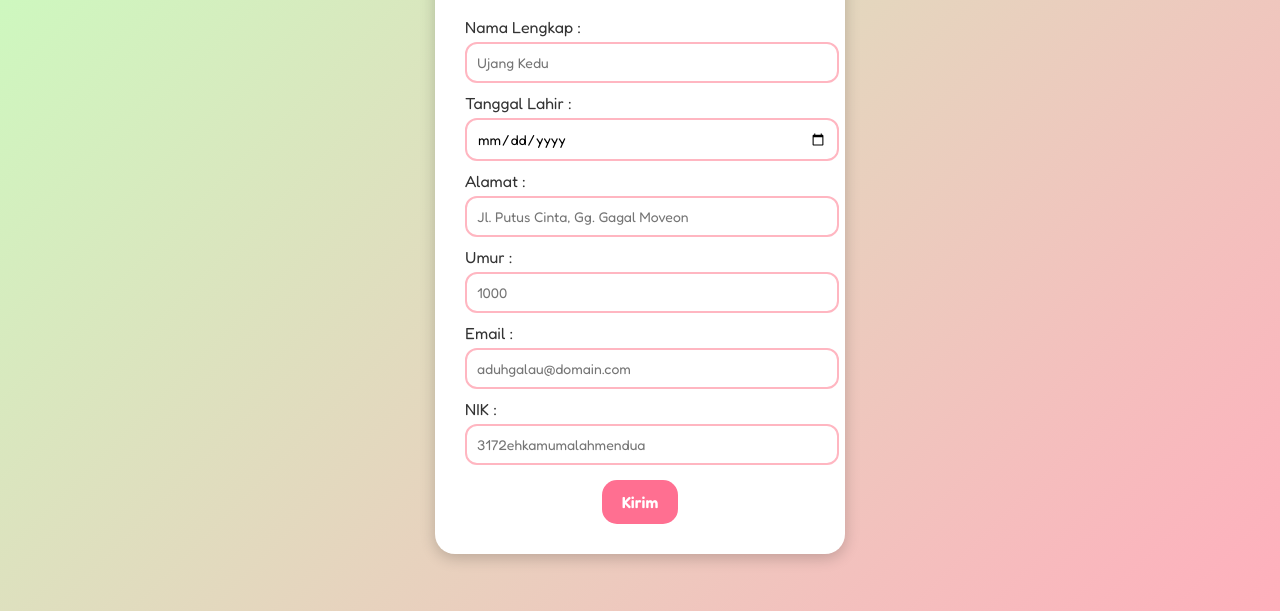
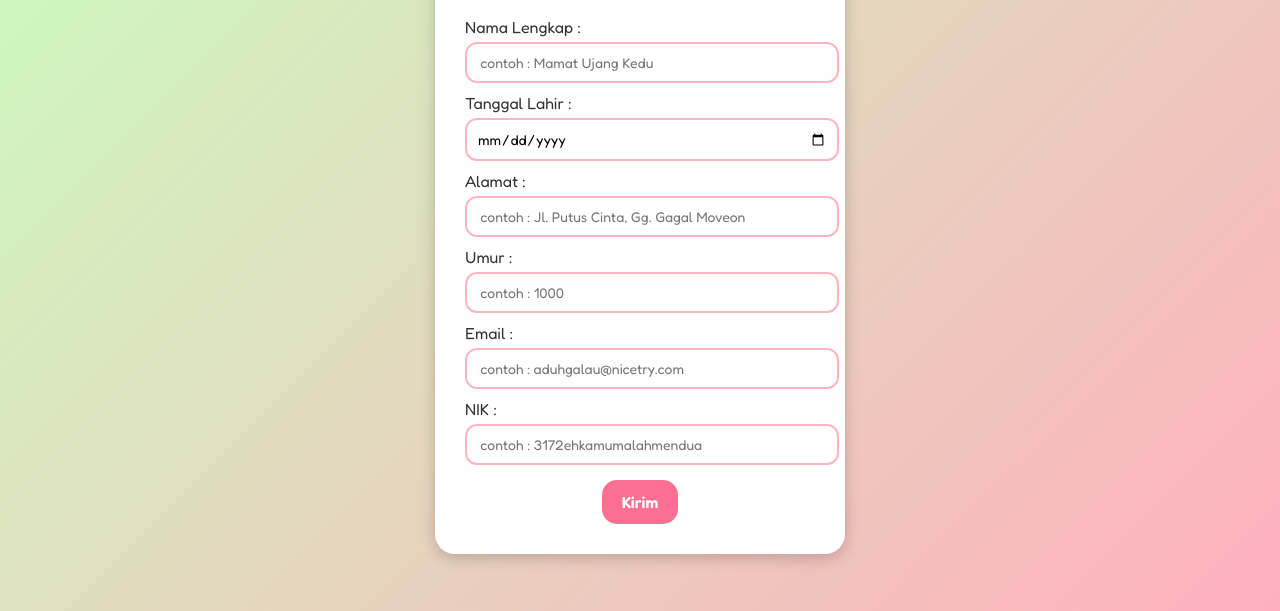
Before and after one commit to saaqilla/Formulir-JavaScript, a plain HTML site: page index.html in a window 1280 px wide. Shown: the part 189-800 px from the top of the page. Drawn offline with Linux system fonts and the light colour scheme.

Commit message:
Update index.html

```diff
--- a/index.html
+++ b/index.html
@@ -80,22 +80,22 @@
     <h1>FORMULIR PENDAFTARAN</h1>
     <form id="FormAqiilah">
      <label>Nama Lengkap :</label>
-     <input type="text" id="nama" placeholder="Ujang Kedu" required>
+     <input type="text" id="nama" placeholder=" contoh : Mamat Ujang Kedu" required>
 
      <label>Tanggal Lahir :</label>
      <input type="date" id="ttl" required>
 
      <label>Alamat :</label>
-     <input type="text" id="alamat" placeholder="Jl. Putus Cinta, Gg. Gagal Moveon" required>
+     <input type="text" id="alamat" placeholder=" contoh : Jl. Putus Cinta, Gg. Gagal Moveon" required>
 
      <label>Umur :</label>
-     <input type="number" id="umur" placeholder="1000" required>
+     <input type="number" id="umur" placeholder=" contoh : 1000" required>
 
      <label>Email :</label>
-     <input type="email" id="email" placeholder="aduhgalau@domain.com" required>
+     <input type="email" id="email" placeholder=" contoh : aduhgalau@nicetry.com" required>
 
      <label>NIK :</label>
-     <input type="text" id="nik" placeholder="3172ehkamumalahmendua" required>
+     <input type="text" id="nik" placeholder=" contoh : 3172ehkamumalahmendua" required>
 
      <button type="submit">Kirim</button>
     </form>
```
